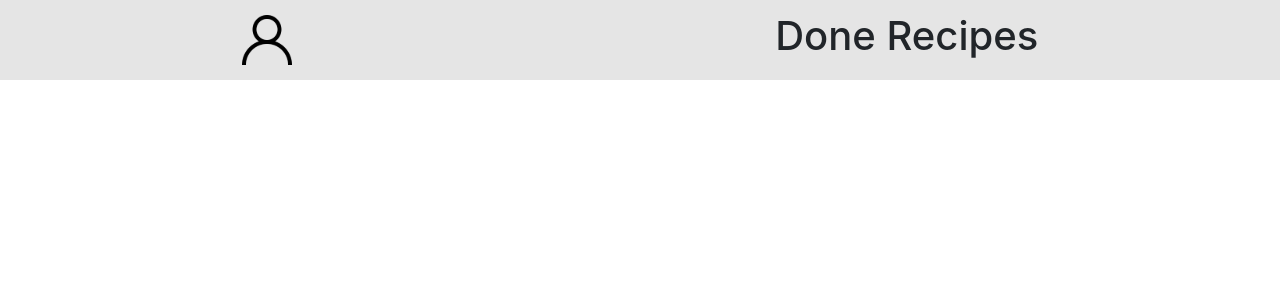
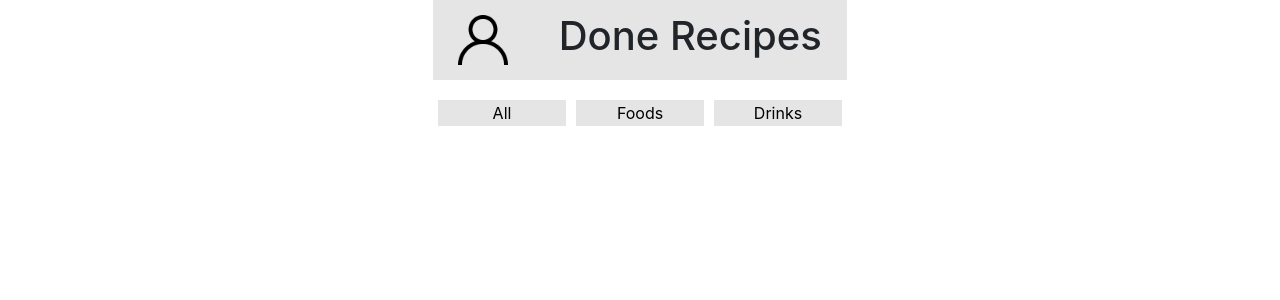
Before and after one commit to AugustoMagalhaes/react-context-api-19-recipes-app, a React (Create React App) app: page /done-recipes in a window 1280 px wide. Shown: the top 300 px of the page. Built offline with nearby package versions, Linux system fonts and the light colour scheme.

Commit message:
R54: data-testids de doneRecipes.

```diff
--- /dev/null
+++ b/src/components/DoneRecipeCard/DoneRecipeCard.css
@@ -0,0 +1,3 @@
+.card-container {
+  border: 2px solid orange;
+}
--- /dev/null
+++ b/src/components/DoneRecipeCard/index.js
@@ -0,0 +1,58 @@
+import React from 'react';
+import PropTypes from 'prop-types';
+import './DoneRecipeCard.css';
+
+const DoneRecipeCard = ({ recipe, index }) => {
+  console.log('done recipe card');
+  return (
+    <section className="card-container">
+      <h3
+        data-testid={ `${index}-horizontal-top-text` }
+      >
+        {recipe.category}
+      </h3>
+      <button type="button" data-testid={ `${index}-horizontal-share-btn` }>
+        Share
+      </button>
+      <h4
+        data-testid={ `${index}-horizontal-name` }
+      >
+        {recipe.name}
+      </h4>
+      <img
+        src={ recipe.image }
+        alt={ `${recipe.name}'s card` }
+        data-testid={ `${index}-horizontal-image` }
+      />
+      <p
+        data-testid={ `${index}-horizontal-done-date` }
+      >
+        {recipe.doneDate}
+      </p>
+      {
+        recipe.tags
+          && (
+            recipe.tags.map((tag, tagIndex) => (
+              <p
+                key={ tag }
+                data-testid={ `${tagIndex}-${tag}-horizontal-tag` }
+              >
+                {tag}
+              </p>
+            ))
+          )
+      }
+    </section>
+  );
+};
+
+DoneRecipeCard.propTypes = {
+  recipe: PropTypes.shape(PropTypes.any),
+  index: PropTypes.number.isRequired,
+};
+
+DoneRecipeCard.defaultProps = {
+  recipe: {},
+};
+
+export default DoneRecipeCard;
--- /dev/null
+++ b/src/components/DoneRecipes/DoneRecipes.css
@@ -0,0 +1,7 @@
+button {
+  margin: 5px;
+}
+
+nav {
+  display: flex;
+}
--- /dev/null
+++ b/src/components/DoneRecipes/index.js
@@ -0,0 +1,56 @@
+import React, { useEffect, useState } from 'react';
+import './DoneRecipes.css';
+import DoneRecipeCard from '../DoneRecipeCard';
+
+const DoneRecipes = () => {
+  const [foodState, setFoodState] = useState([]);
+  const [drinkState, setDrinkState] = useState([]);
+  const [allState, setAllState] = useState([]);
+
+  useEffect(() => {
+    const storagedDoneRecipes = localStorage.getItem('doneRecipes');
+    if (storagedDoneRecipes) {
+      const parsedStorage = JSON.parse(storagedDoneRecipes);
+      const filterFoods = parsedStorage.filter((el) => el.type.includes('meal'));
+      const filterDrinks = parsedStorage.filter((el) => el.type.includes('drink'));
+      setFoodState(filterFoods);
+      setDrinkState(filterDrinks);
+      setAllState([filterFoods, filterDrinks]);
+      console.log(foodState, drinkState, allState);
+    }
+  }, []);
+
+  return (
+    <>
+      <nav>
+        <button
+          type="button"
+          data-testid="filter-by-all-btn"
+        >
+          All
+        </button>
+        <button
+          type="button"
+          data-testid="filter-by-food-btn"
+        >
+          Foods
+        </button>
+        <button
+          type="button"
+          data-testid="filter-by-drink-btn"
+        >
+          Drinks
+        </button>
+      </nav>
+      <section>
+        {
+          allState.map((recipe, index) => (
+            <DoneRecipeCard key={ recipe.name } recipe={ recipe } index={ index } />
+          ))
+        }
+      </section>
+    </>
+  );
+};
+
+export default DoneRecipes;
--- a/src/pages/DoneRecipes/index.js
+++ b/src/pages/DoneRecipes/index.js
@@ -1,11 +1,17 @@
 import React from 'react';
 import Header from '../../components/Header/index';
+import DoneRecipes from '../../components/DoneRecipes';
 
 function DoneRecipesScreen() {
   const pageTitle = 'Done Recipes ';
   const hasSearch = false;
   return (
-    <Header pageTitle={ pageTitle } hasSearch={ hasSearch } />
+    <main>
+      <section>
+        <Header pageTitle={ pageTitle } hasSearch={ hasSearch } />
+        <DoneRecipes />
+      </section>
+    </main>
   );
 }
 
```
